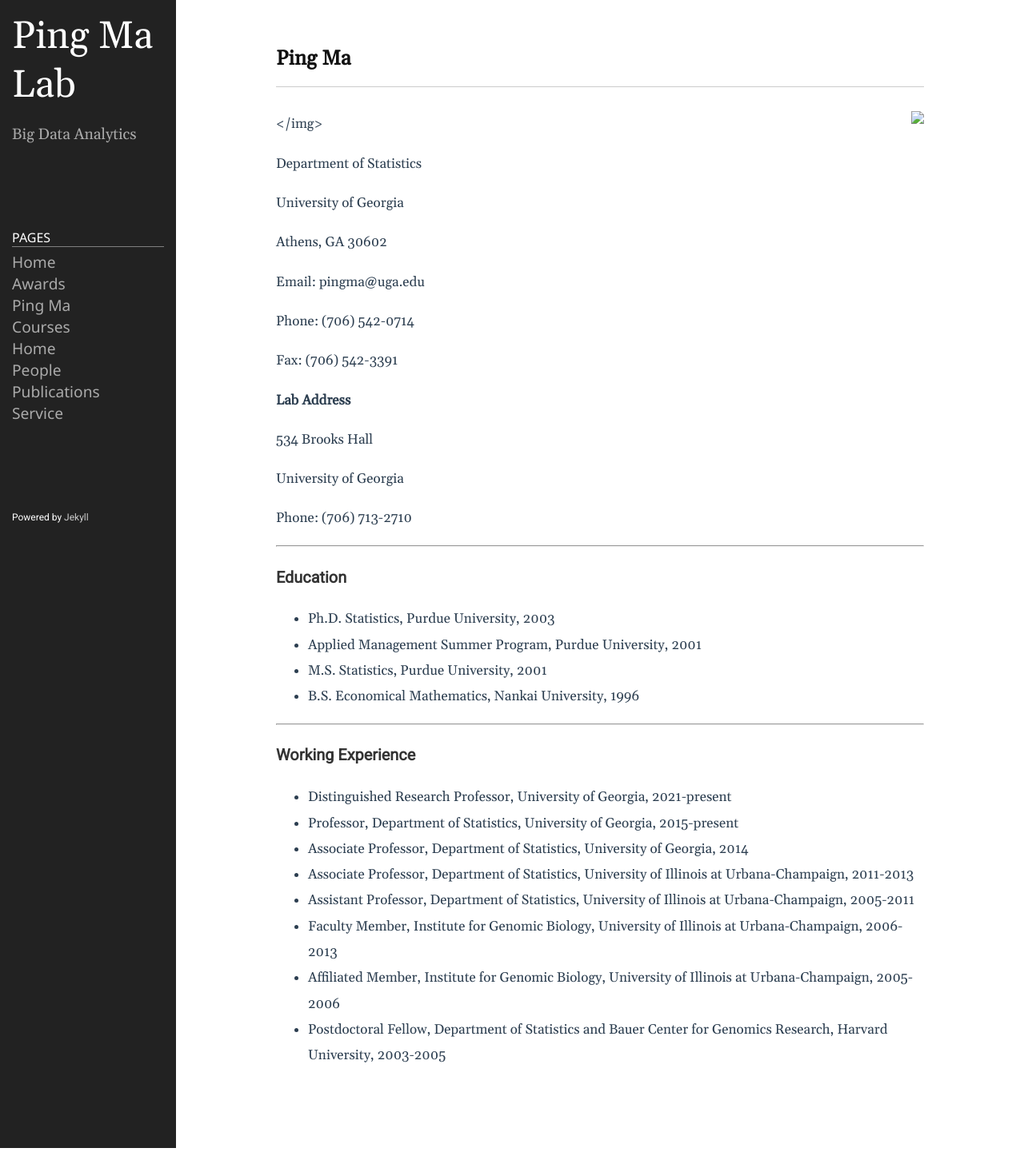
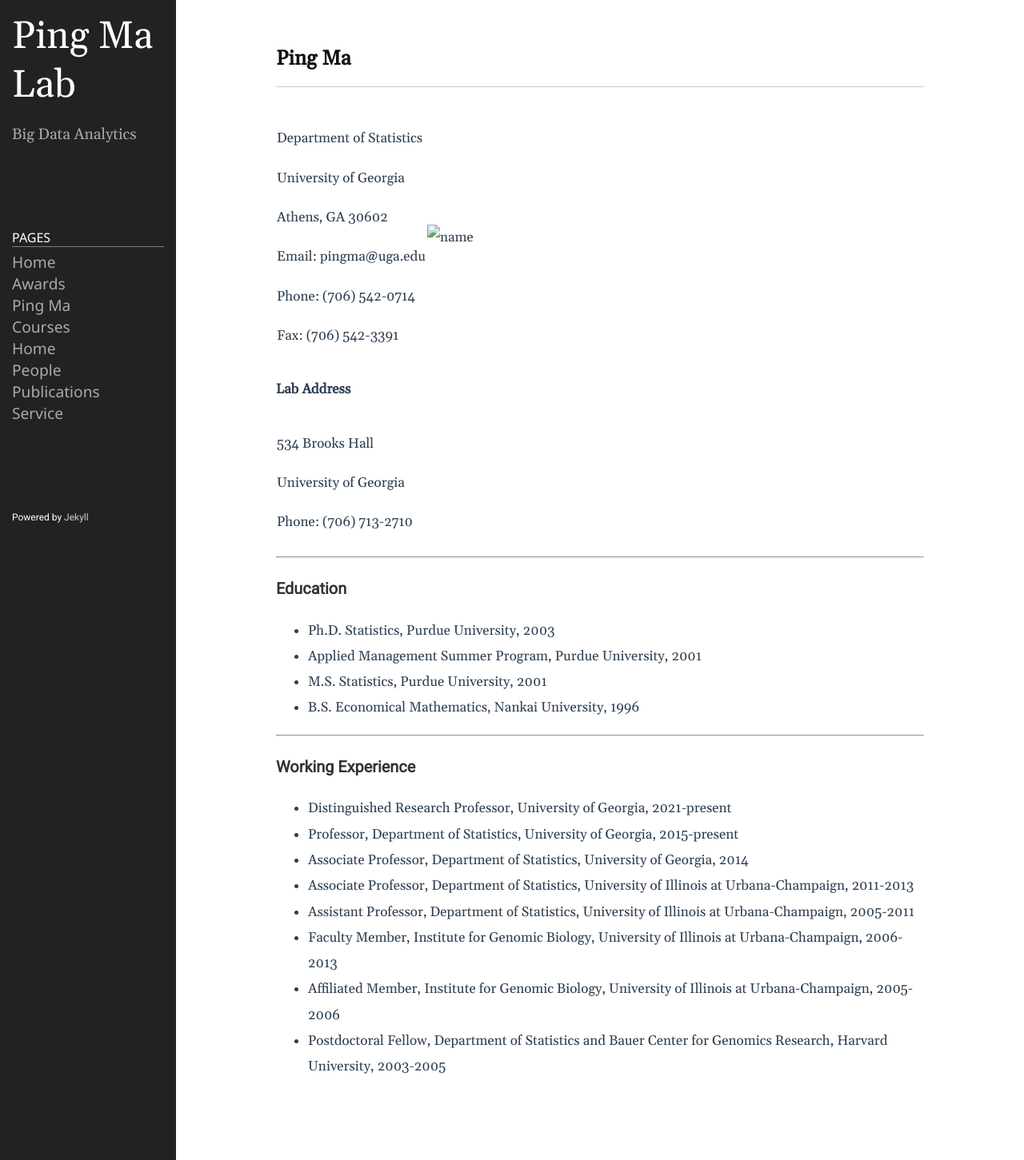
Before and after one commit to BDALpingio/BDALpingio.github.io, a Jekyll site: the page built from bio.md, in a window 1280 px wide. Shown: the whole page at 80% size. Built offline with Jekyll 4.4.1, drawn with Linux system fonts in a browser that asks for light colours.

Commit message:
change nsf to pic

```diff
--- a/bio.md
+++ b/bio.md
@@ -4,10 +4,27 @@
 permalink: /bio/
 ---
 
-<img align="right" src="public/images/pingma.jpg"></img>
+<!-- <img align="right" src="public/images/pingma.jpg"></img> -->
 
+<div align="left">
+<table rules="none">
+<tr>
+<td>
+<p>Department of Statistics</p>
+<p>University of Georgia</p>
+<p>Athens, GA 30602</p>
+<p>Email: pingma@uga.edu</p>
+<p>Phone: (706) 542-0714</p>
+<p>Fax: (706) 542-3391</p>
+</td>
+<td>
+<img src="public/images/pingma.jpg" alt="name"/>
+</td>
+</tr>
+</table>
+</div>
 
-Department of Statistics
+<!-- Department of Statistics
 
 University of Georgia
 
@@ -17,15 +34,24 @@
 
 Phone: (706) 542-0714
 
-Fax: (706) 542-3391
+Fax: (706) 542-3391 -->
 
 **Lab Address**
 
-534 Brooks Hall
+<div align="left">
+<table rules="none">
+<tr>
+<td>
+<p>534 Brooks Hall</p>
+<p>University of Georgia</p>
+<p>Phone: (706) 713-2710</p>
+</td>
+<td>
+</td>
+</tr>
+</table>
+</div>
 
-University of Georgia
-
-Phone: (706) 713-2710
 
 * * *
 
```
